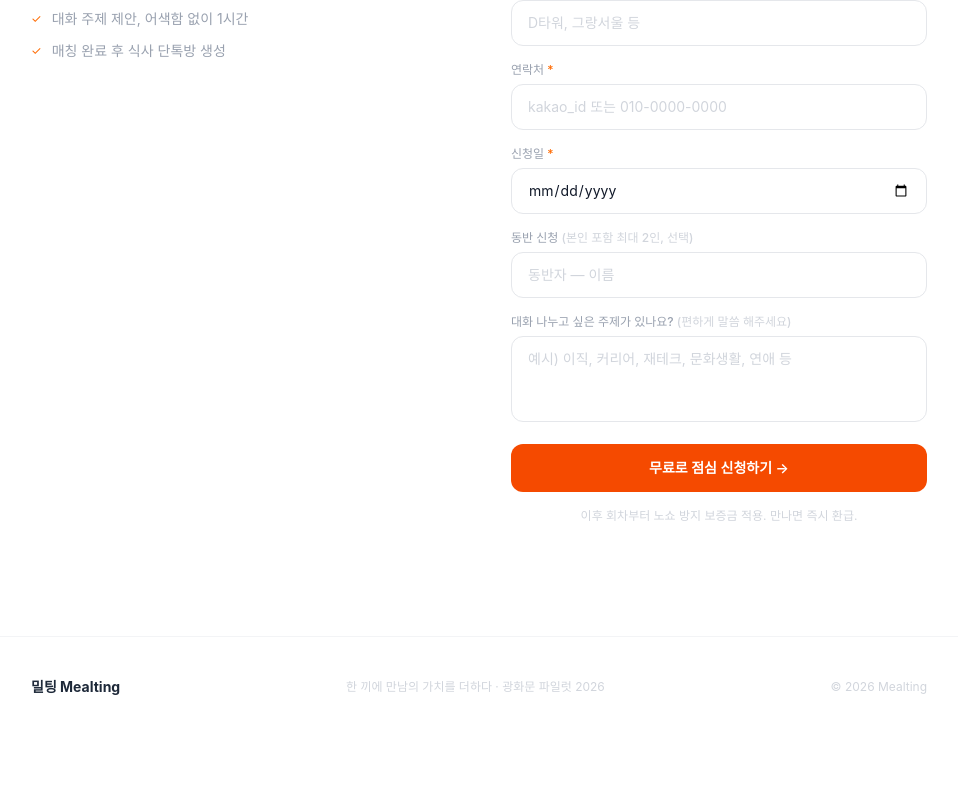
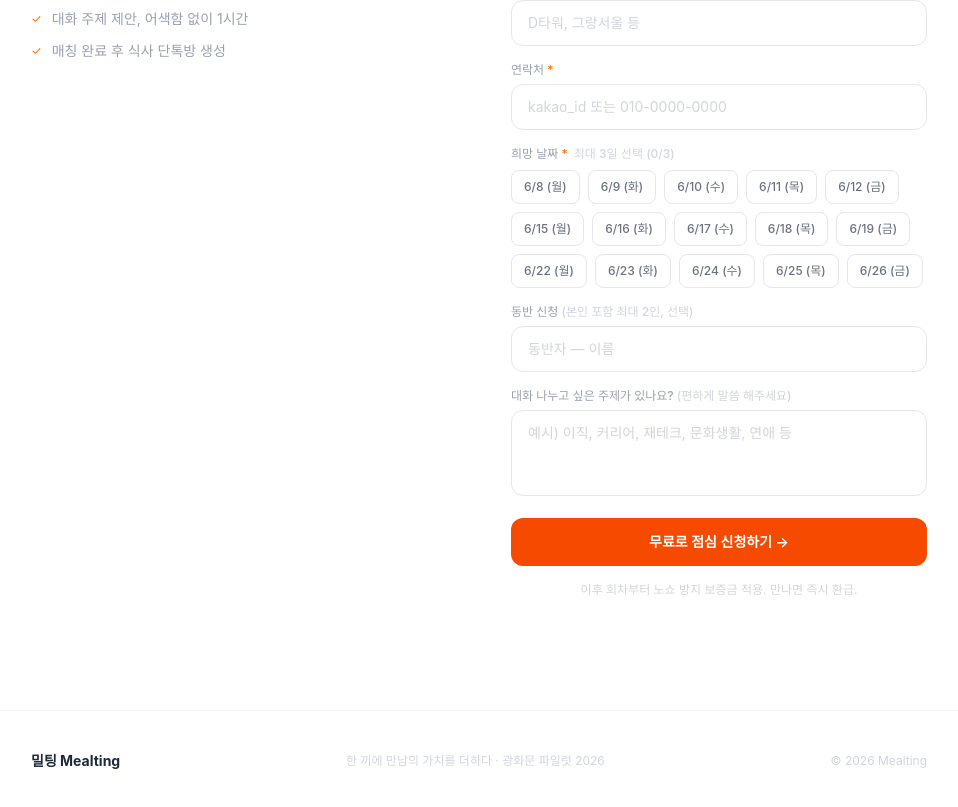
Before and after one commit to luckandy1234-cmyk/landing, a Next.js app: page / in a window 1280 px wide. Shown: the part 3741-4548 px from the top of the page, without its empty margins (161-1119 px from the left). Before the commit the page ends 4478 px from the top, so only its background shows below. Built offline with nearby package versions, Linux system fonts and the light colour scheme.

Commit message:
날짜 다중 주중선택

```diff
--- a/app/api/signup/route.ts
+++ b/app/api/signup/route.ts
@@ -20,11 +20,13 @@ export async function POST(req: NextRequest) {
     const contact    = sanitize(body.contact);
     const gender     = sanitize(body.gender);
     const birthYear  = sanitize(body.birthYear);
-    const applyDate  = sanitize(body.applyDate);
+    const applyDates = Array.isArray(body.applyDates)
+      ? body.applyDates.map(sanitize).filter(Boolean).slice(0, 3).join(", ")
+      : sanitize(body.applyDates);
     const companion1 = sanitize(body.companion1);
     const memo       = sanitize(body.memo);
 
-    if (!name || !company || !role || !contact || !gender || !birthYear || !applyDate) {
+    if (!name || !company || !role || !contact || !gender || !birthYear || !applyDates) {
       return NextResponse.json(
         { error: "필수 항목을 모두 입력해주세요." },
         { status: 400 }
@@ -33,7 +35,7 @@ export async function POST(req: NextRequest) {
 
     const data = encodeURIComponent(JSON.stringify({
       name, company, building, role, contact,
-      gender, birthYear, applyDate,
+      gender, birthYear, applyDates,
       companion1, memo,
     }));
     const webhookRes = await fetch(`${SHEET_WEBHOOK_URL}?data=${data}`, { redirect: "follow" });
--- a/components/SignupForm.tsx
+++ b/components/SignupForm.tsx
@@ -10,17 +10,51 @@ type FormData = {
   contact: string;
   gender: string;
   birthYear: string;
-  applyDate: string;
+  applyDates: string[];
   companion1: string;
   memo: string;
 };
 
 type Status = "idle" | "loading" | "success" | "error";
 
+const DAY_KO = ["일", "월", "화", "수", "목", "금", "토"];
+
+function toLocalDateString(d: Date): string {
+  const y = d.getFullYear();
+  const m = String(d.getMonth() + 1).padStart(2, "0");
+  const day = String(d.getDate()).padStart(2, "0");
+  return `${y}-${m}-${day}`;
+}
+
+function getAvailableWeekdays(): { value: string; label: string }[] {
+  const result: { value: string; label: string }[] = [];
+  const today = new Date();
+  const dow = today.getDay(); // 0=일, 6=토
+  const daysUntilNextMonday = dow === 0 ? 1 : 8 - dow;
+  const start = new Date(today);
+  start.setDate(today.getDate() + daysUntilNextMonday);
+
+  for (let i = 0, added = 0; added < 15; i++) {
+    const d = new Date(start);
+    d.setDate(start.getDate() + i);
+    const day = d.getDay();
+    if (day >= 1 && day <= 5) {
+      result.push({
+        value: toLocalDateString(d),
+        label: `${d.getMonth() + 1}/${d.getDate()} (${DAY_KO[day]})`,
+      });
+      added++;
+    }
+  }
+  return result;
+}
+
+const AVAILABLE_DATES = getAvailableWeekdays();
+
 export default function SignupForm() {
   const [form, setForm] = useState<FormData>({
     name: "", company: "", building: "", role: "", contact: "",
-    gender: "", birthYear: "", applyDate: "",
+    gender: "", birthYear: "", applyDates: [],
     companion1: "", memo: "",
   });
   const [status, setStatus] = useState<Status>("idle");
@@ -30,8 +64,23 @@ export default function SignupForm() {
     setForm((prev) => ({ ...prev, [e.target.name]: e.target.value }));
   };
 
+  const toggleDate = (value: string) => {
+    setForm((prev) => {
+      if (prev.applyDates.includes(value)) {
+        return { ...prev, applyDates: prev.applyDates.filter((d) => d !== value) };
+      }
+      if (prev.applyDates.length >= 3) return prev;
+      return { ...prev, applyDates: [...prev.applyDates, value] };
+    });
+  };
+
   const handleSubmit = async (e: React.FormEvent) => {
     e.preventDefault();
+    if (form.applyDates.length === 0) {
+      setStatus("error");
+      setErrorMsg("희망 날짜를 1개 이상 선택해주세요.");
+      return;
+    }
     setStatus("loading");
     try {
       const res = await fetch("/api/signup", {
@@ -44,7 +93,7 @@ export default function SignupForm() {
         throw new Error(data.error || "신청 중 오류가 발생했습니다.");
       }
       setStatus("success");
-      setForm({ name: "", company: "", building: "", role: "", contact: "", gender: "", birthYear: "", applyDate: "", companion1: "", memo: "" });
+      setForm({ name: "", company: "", building: "", role: "", contact: "", gender: "", birthYear: "", applyDates: [], companion1: "", memo: "" });
     } catch (err) {
       setStatus("error");
       setErrorMsg(err instanceof Error ? err.message : "오류가 발생했습니다.");
@@ -142,10 +191,37 @@ export default function SignupForm() {
                 <input type="text" name="contact" value={form.contact} onChange={handleChange} required placeholder="kakao_id 또는 010-0000-0000" className={inputClass} />
               </div>
 
-              {/* 신청일 */}
+              {/* 희망 날짜 */}
               <div>
-                <label className="block text-xs text-gray-400 font-medium mb-1.5">신청일 <span className="text-orange-500">*</span></label>
-                <input type="date" name="applyDate" value={form.applyDate} onChange={handleChange} required className={inputClass} />
+                <label className="block text-xs text-gray-400 font-medium mb-2">
+                  희망 날짜 <span className="text-orange-500">*</span>
+                  <span className="text-gray-300 ml-1.5">
+                    최대 3일 선택 ({form.applyDates.length}/3)
+                  </span>
+                </label>
+                <div className="flex flex-wrap gap-2">
+                  {AVAILABLE_DATES.map(({ value, label }) => {
+                    const selected = form.applyDates.includes(value);
+                    const disabled = !selected && form.applyDates.length >= 3;
+                    return (
+                      <button
+                        key={value}
+                        type="button"
+                        onClick={() => toggleDate(value)}
+                        disabled={disabled}
+                        className={`px-3 py-2 rounded-lg text-xs font-medium border transition ${
+                          selected
+                            ? "bg-orange-600 border-orange-600 text-white"
+                            : disabled
+                            ? "border-gray-100 text-gray-300 cursor-not-allowed"
+                            : "border-gray-200 text-gray-500 hover:border-orange-300 hover:text-orange-500"
+                        }`}
+                      >
+                        {label}
+                      </button>
+                    );
+                  })}
+                </div>
               </div>
 
               {/* 동반 신청 */}
```
